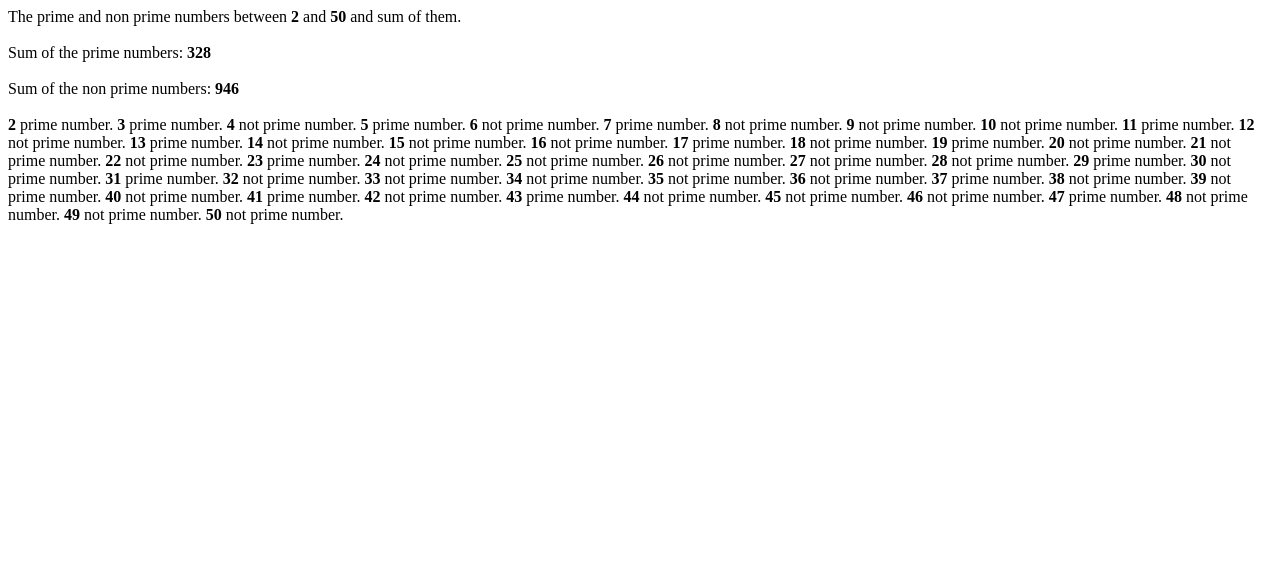
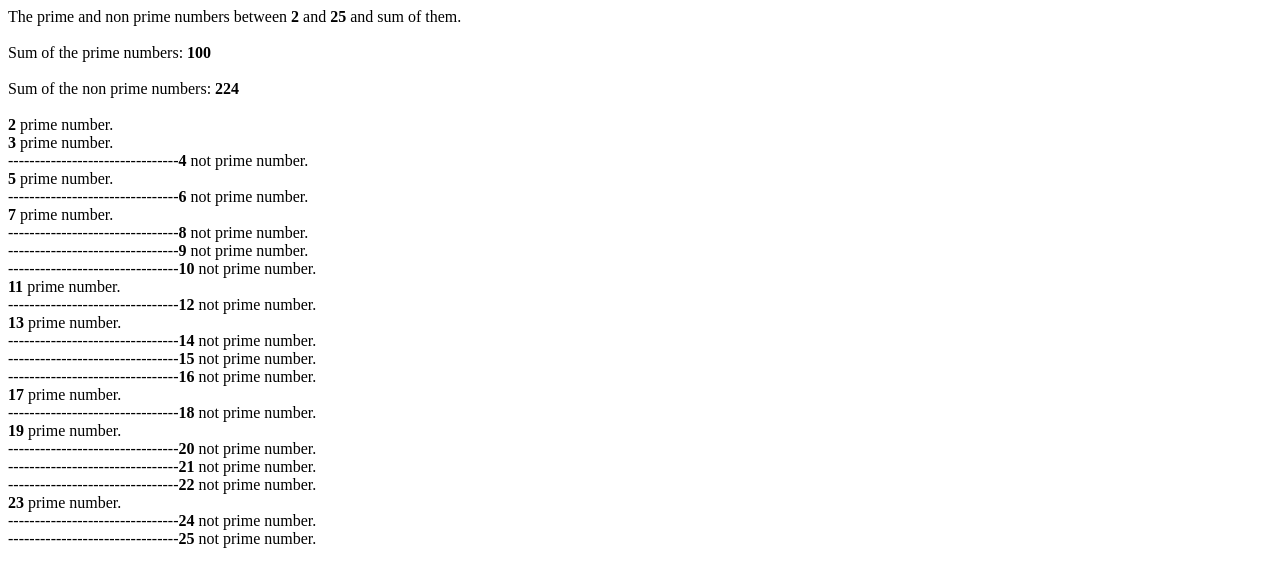
Before and after one commit to tahirbulentaltay/primeNumberCode, a plain HTML site: page index.html in a window 1280 px wide. Drawn offline with Linux system fonts and the light colour scheme.

Commit message:
Changes made.

```diff
--- a/app.js
+++ b/app.js
@@ -5,7 +5,7 @@ let primeNumbers = document.querySelector("#primeNumbers");
 let nonPrimeNumbers = document.querySelector("#nonPrimeNumbers");
 let sumPrimeNumber = 0;
 let sumNotPrimeNumber = 0;
-let x = 50;
+let x = 25;
 
 for (let i = 2; i <= x; i++) {
     let result = true;
@@ -13,7 +13,8 @@ for (let i = 2; i <= x; i++) {
     for (let j = 2; j <= Math.floor(i / 2); j++) {
 
         if (i % j == 0) {
-            document.write(`<b>${i}</b> not prime number. `)
+            document.write(`--------------------------------<b>${i}</b> not prime number. <br>`)
+            localStorage.setItem("nonPrime", i);
             console.log(i + " not prime number.");
             result = false;
             sumNotPrimeNumber = sumNotPrimeNumber + i;
@@ -22,7 +23,8 @@ for (let i = 2; i <= x; i++) {
         }
     }
     if (result) {
-        document.write(`<b>${i}</b> prime number. `);
+        document.write(`<b>${i}</b> prime number. <br>`);
+        localStorage.setItem("Prime", i);
         console.log(i + " prime number.");
         sumPrimeNumber = sumPrimeNumber + i
         console.log("Sum of the prime numbers: " + sumPrimeNumber);
--- a/style.css
+++ b/style.css
@@ -6,6 +6,7 @@
 
 #primeNumbers {
     width: 50%;
+    font-family:'Gill Sans', 'Gill Sans MT', Calibri, 'Trebuchet MS', sans-serif
 }
 
 #nonPrimeNumbers {
```
